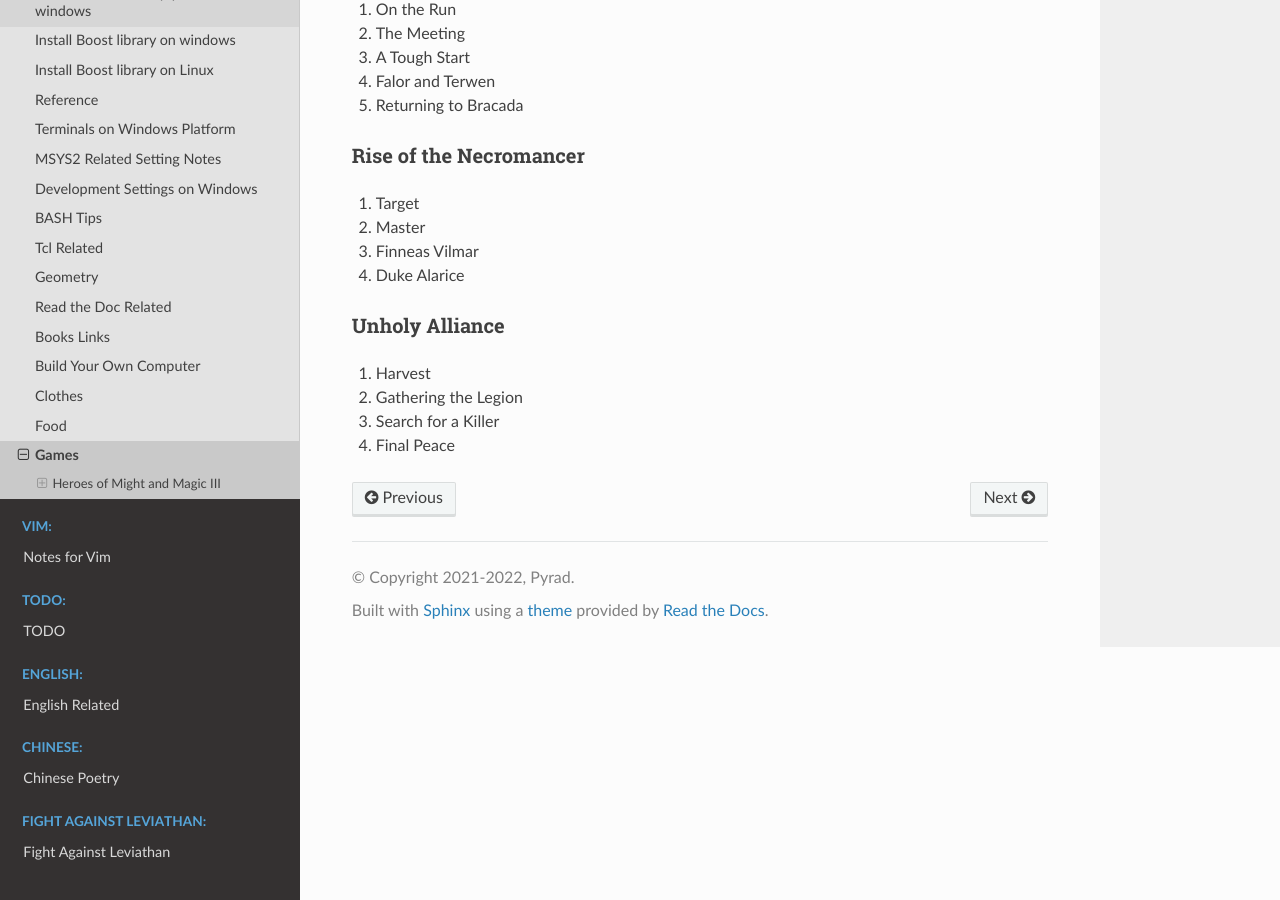
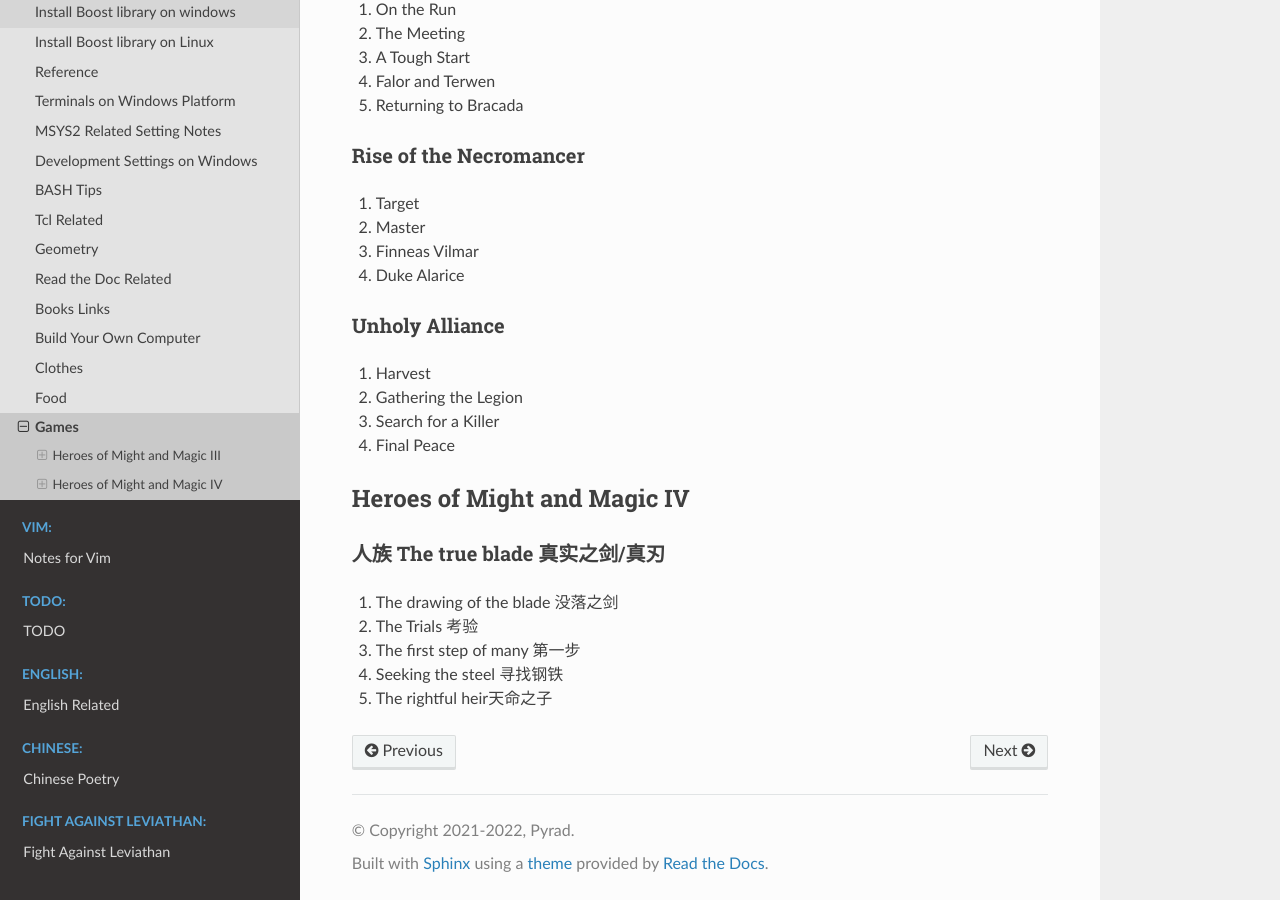
Before and after one commit to Pyrad/pyradnotes, a Sphinx documentation site: the page built from source/Notes/Games.md, in a window 1280 px wide and 900 px high, scrolled down 922 px. Built offline with Sphinx 7.4.7 and the Read the Docs theme 2.0.0, drawn with Linux system fonts in a browser that asks for light colours.

Commit message:
Note HoMM4 campaign

```diff
--- a/source/Notes/Games.md
+++ b/source/Notes/Games.md
@@ -69,3 +69,15 @@
 3. Search for a Killer
 
 4. Final Peace
+
+
+
+## Heroes of Might and Magic IV
+
+### 人族 The true blade 真实之剑/真刃
+
+1. The drawing of the blade 没落之剑
+2. The Trials 考验
+3. The first step of many 第一步
+4. Seeking the steel 寻找钢铁
+5. The rightful heir天命之子
```
